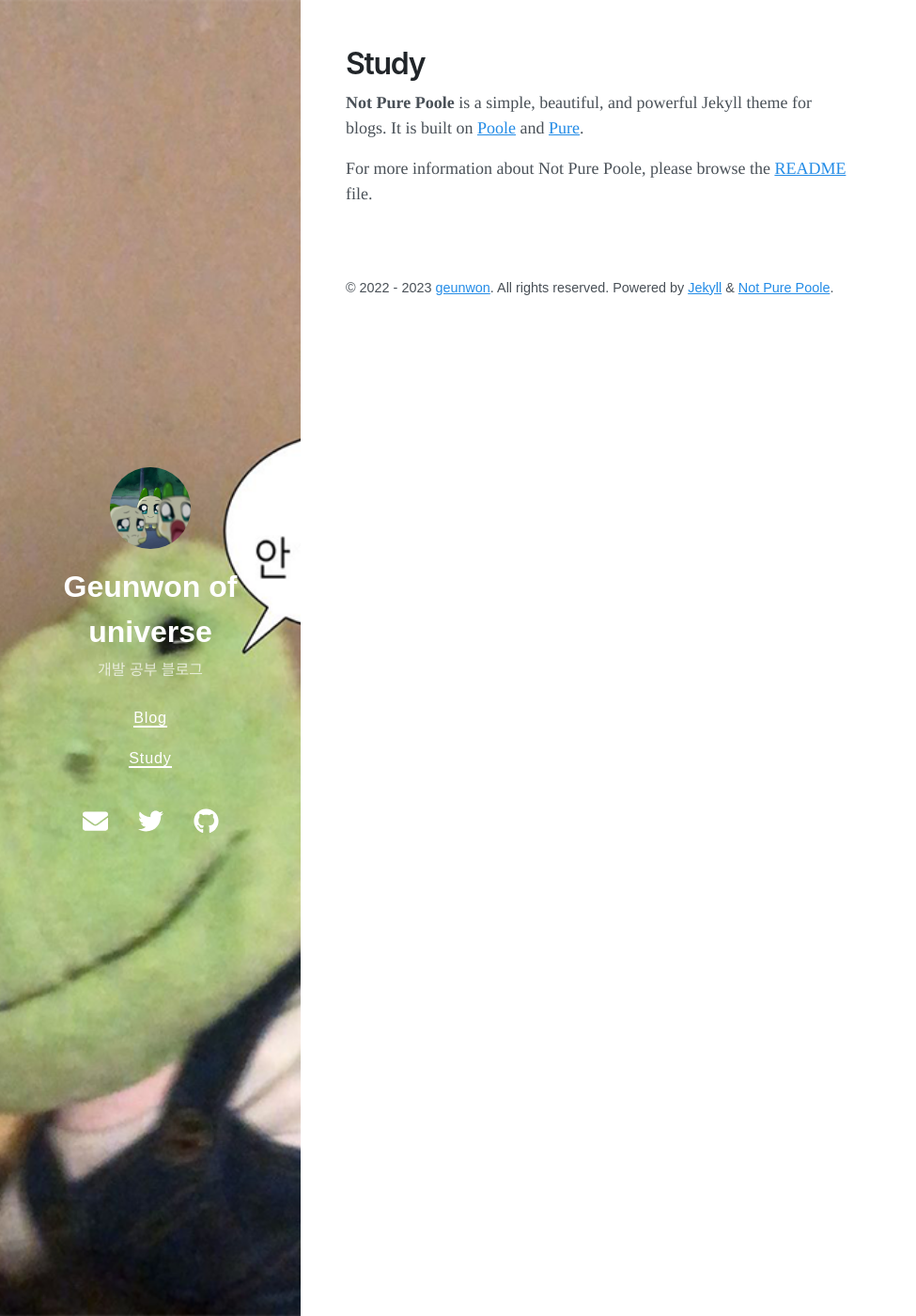
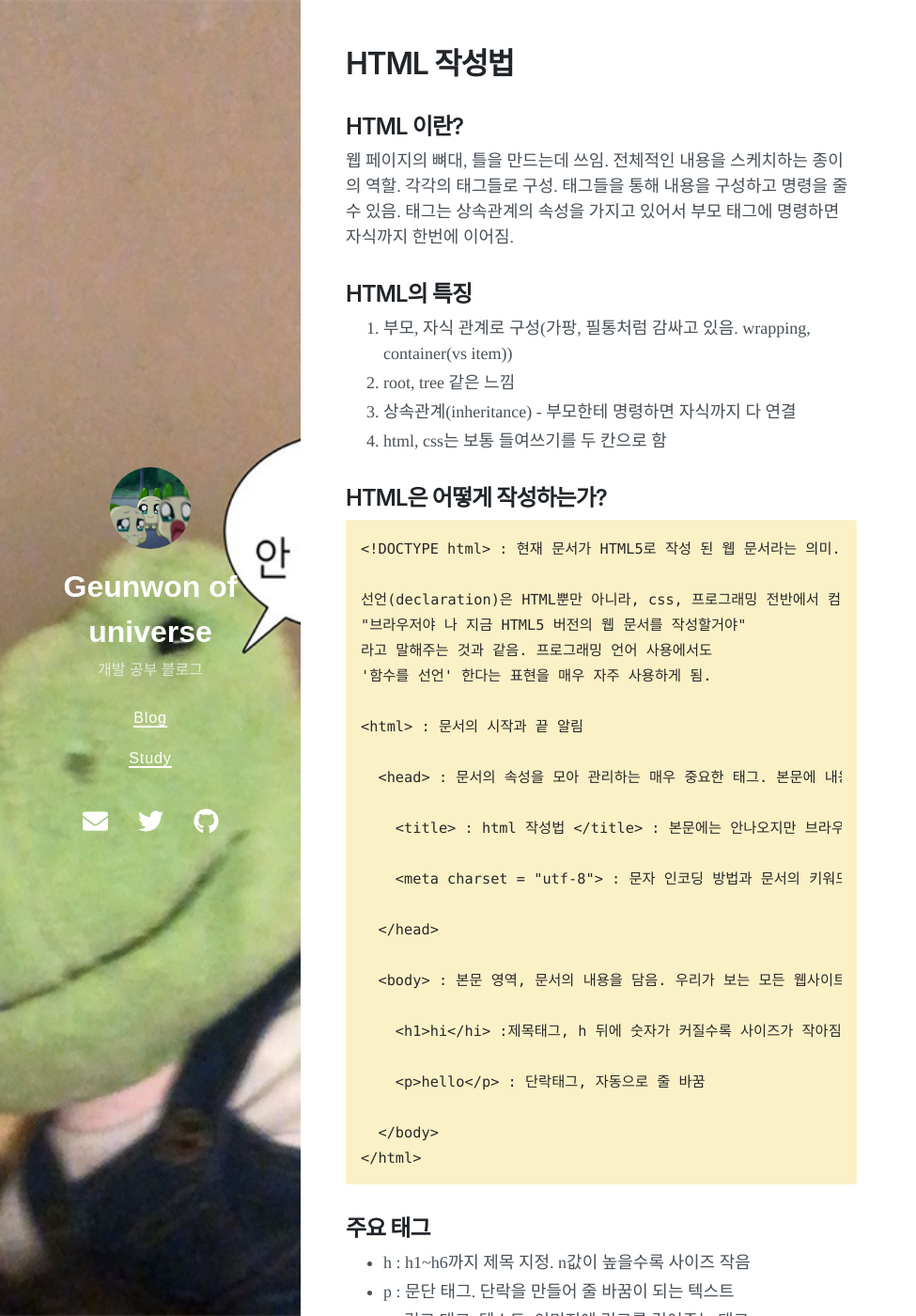
Before and after one commit to MAGEUNWON/MAGEUNWON.github.io, a Jekyll site: the page built from _posts/2023-01-17-html.md, in a window 1280 px wide and 1400 px high. Shown: the whole window at 94% size, without its empty margins (0-975 px from the left). Built offline with Jekyll 4.4.1, drawn with Linux system fonts in a browser that asks for light colours; nearby versions of some CDN libraries; some of the changed text lies outside the part shown.

Commit message:
html 작성법 정리 올림

````diff
--- /dev/null
+++ b/_posts/2023-01-17-html.md
@@ -0,0 +1,63 @@
+---
+layout: page
+permalink: /study/
+title: HTML 작성법
+tags: [HTML, HTML 작성법]
+math: true
+date: 2023-01-17
+---
+
+## HTML 이란?
+
+웹 페이지의 뼈대, 틀을 만드는데 쓰임. 전체적인 내용을 스케치하는 종이의 역할. 각각의 태그들로 구성. 태그들을 통해 내용을 구성하고 명령을 줄 수 있음. 태그는 상속관계의 속성을 가지고 있어서 부모 태그에 명령하면 자식까지 한번에 이어짐.
+
+## HTML의 특징
+
+1. 부모, 자식 관계로 구성(가팡, 필통처럼 감싸고 있음. wrapping, container(vs item))
+2. root, tree 같은 느낌
+3. 상속관계(inheritance) - 부모한테 명령하면 자식까지 다 연결
+4. html, css는 보통 들여쓰기를 두 칸으로 함
+
+## HTML은 어떻게 작성하는가?
+
+```
+<!DOCTYPE html> : 현재 문서가 HTML5로 작성 된 웹 문서라는 의미. 문서를 '선언(declaration)' 한다고 함.
+
+선언(declaration)은 HTML뿐만 아니라, css, 프로그래밍 전반에서 컴퓨터에게 "무엇을 의미하는지"를 알려주는 중요한 표식이 되어줌.
+"브라우저야 나 지금 HTML5 버전의 웹 문서를 작성할거야"
+라고 말해주는 것과 같음. 프로그래밍 언어 사용에서도
+'함수를 선언' 한다는 표현을 매우 자주 사용하게 됨.
+
+<html> : 문서의 시작과 끝 알림
+
+  <head> : 문서의 속성을 모아 관리하는 매우 중요한 태그. 본문에 내용에 표시는 안되지만 디자인을 결정하고 문서의 연결을 관리하는 등 매우 중요한 역할을 담당.
+
+    <title> : html 작성법 </title> : 본문에는 안나오지만 브라우저 제목 표시줄에 나타나는 제목을 표시해주는 태그
+
+    <meta charset = "utf-8"> : 문자 인코딩 방법과 문서의 키워드와 요약 정보를 지정
+
+  </head>
+
+  <body> : 본문 영역, 문서의 내용을 담음. 우리가 보는 모든 웹사이트의 내용과 모양은 body 태그에서 출력된 것. 웹사이트의 내용을 보여준다고 하여 컨텐츠(contents)영역이라고 부르기도 함. body 태그처럼 기능을 수행하고 있지만, 딱히 보이지 않는 태그를 컨테이너(container), 래퍼(wrapper)라고 부름. HTML은 부모(parent), 자식(children)의 상대관계를 기본구조로 편리하게 작성하기 위해 상속(inheritance)개념을 도입하였기 때문에 일일히 작성하고 표시하지 않아도 원하는 만큼 제어할 수 있는 구조를 가지고 있음.
+
+    <h1>hi</hi> :제목태그, h 뒤에 숫자가 커질수록 사이즈가 작아짐. 자동으로 줄 바꿈.
+
+    <p>hello</p> : 단락태그, 자동으로 줄 바꿈
+
+  </body>
+</html>
+```
+
+## 주요 태그
+
+- h : h1~h6까지 제목 지정. n값이 높을수록 사이즈 작음
+- p : 문단 태그. 단락을 만들어 줄 바꿈이 되는 텍스트
+- a : 링크 태그. 텍스트, 이미지에 링크를 걸어주는 태그
+- div : 웹페이지에 각 영역을 구분해주는 태그. html 요소들을 하나로 묶어주는 css 스타일을 변경하거나 자바스크립트의 특정 작업을 수행하는 컨테이너로 쓰이는 태그
+- !-- : 주석 태그
+- table : 표 태그. 표의 시작과 끝을 나타내는 태그(border 값을 줘야 표가 생성)
+- tr : 표 행 태그. 표의 행을 시작하는 태그
+- td : 표 열 태그. 표의 열을 시작하는 태그
+- br : 줄 바꿈 태그. 작성한 수만큼 줄을 바꿔주는 태그
+- hr : 수평선 긋는 태그(종료 태그 없음)
+- span : inline으로 주어진 데이터만큼 공간을 가지고 있는 태그. 줄 넘김 자리 없음. 별다른 명령 없이 span 태그를 연달아 입력하면 줄 넘김 없이 해당라인 옆에 바로 출력
--- a/about.md
+++ b/about.md
@@ -1,4 +1,4 @@
----
+<!-- ---
 layout: page
 permalink: /study/
 title: Study
@@ -6,4 +6,4 @@ title: Study
 
 **Not Pure Poole** is a simple, beautiful, and powerful Jekyll theme for blogs. It is built on [Poole](https://github.com/poole/poole) and [Pure](https://purecss.io/).
 
-For more information about Not Pure Poole, please browse the [README](https://github.com/vszhub/not-pure-poole) file.
+For more information about Not Pure Poole, please browse the [README](https://github.com/vszhub/not-pure-poole) file. -->
````
Also changed, not shown: IMG_2593.jpg (deleted), _drafts/2022-12-07-jekyll.md (renamed from _posts/2022-12-07-jekyll.md), _drafts/2022-12-08-MathJax.md (renamed from _posts/2022-12-08-MathJax.md), avatar.jpeg (deleted), bg.jpeg (deleted).
